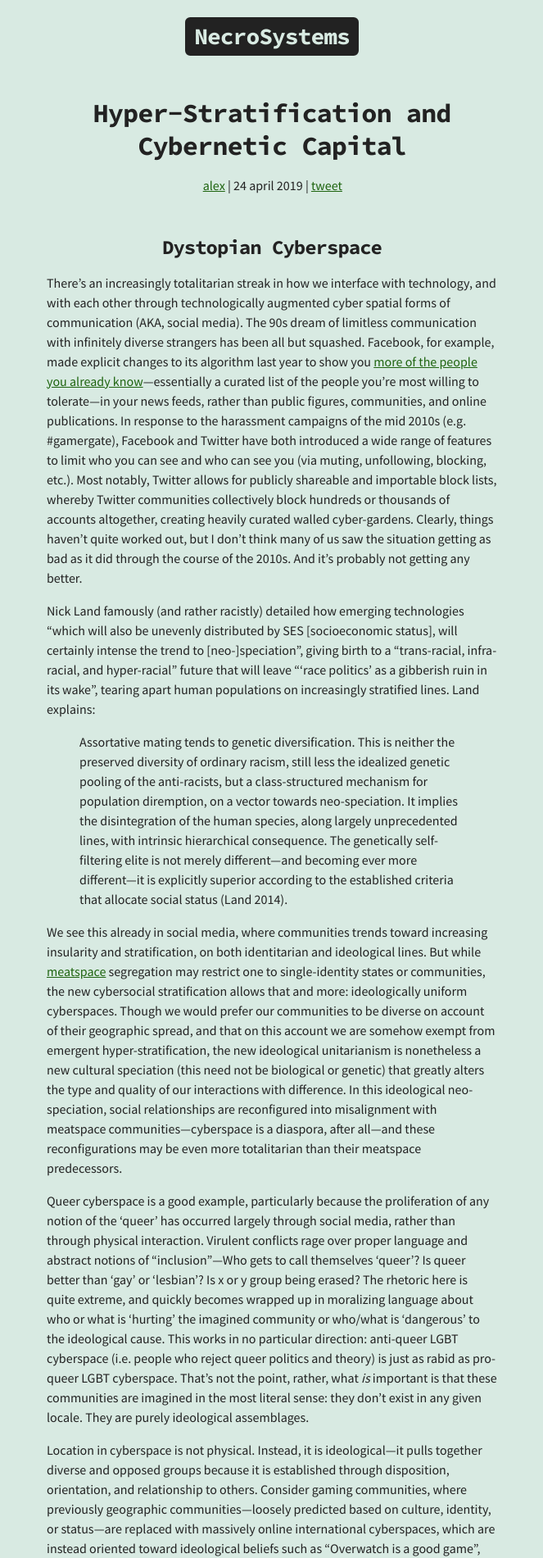
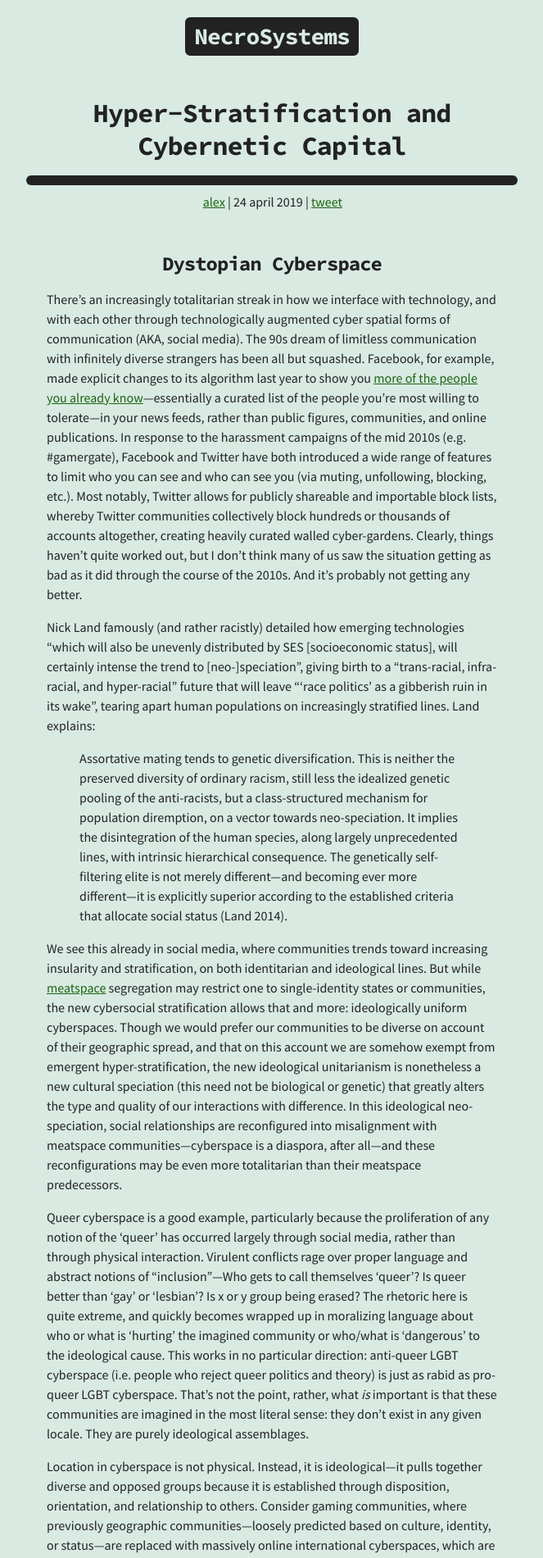
Before and after one commit to alychace/distort.jp, a Jekyll site: the page built from _posts/2019-04-20-hyper-stratification-and-cybernetic-capital.md, in a window 1280 px wide. Shown: the top 1901 px of the page at 82% size, without its empty margins (308-971 px from the left). Built offline with Jekyll 4.4.1, drawn with Linux system fonts in a browser that asks for light colours; nearby versions of some CDN libraries.

Commit message:
added post title separator

```diff
--- a/_layouts/post.html
+++ b/_layouts/post.html
@@ -5,8 +5,9 @@ layout: default
 {% assign post = page %}
 
 <h1 class="post-title">{{ page.title }}</h1>
+<hr class="separator">
+{% include post-metadata.html %}
 
-{% include post-metadata.html %}
 
 <div class="post-content">
 	{{ content }}
```
